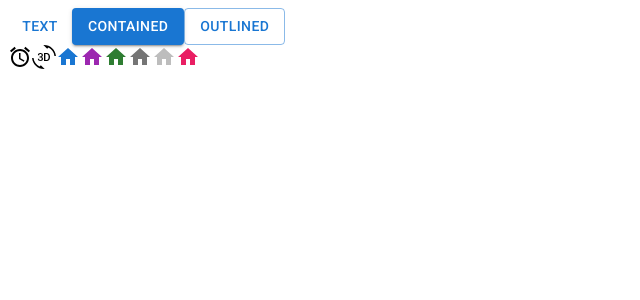
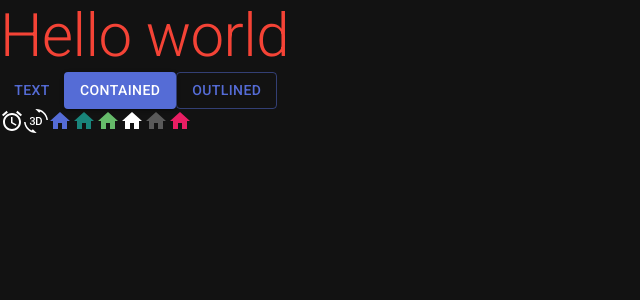
Before and after one commit to Meomonsieur/trello-web, a React (Vite) app: page / in a window 1280 px wide. Shown: the top 300 px of the page, without its empty margins (0-640 px from the left). Built offline with nearby package versions, Linux system fonts and the light colour scheme.

Commit message:
config theme

```diff
--- a/src/App.jsx
+++ b/src/App.jsx
@@ -3,11 +3,13 @@ import AccessAlarmIcon from '@mui/icons-material/AccessAlarm'
 import ThreeDRotation from '@mui/icons-material/ThreeDRotation'
 import HomeIcon from '@mui/icons-material/Home'
 import { pink } from '@mui/material/colors'
+import Typography from '@mui/material/Typography'
 
 
 function App() {
   return (
     <>
+    <Typography variant="h2" color="text.secondary">Hello world </Typography>
     <Button variant="text">Text</Button>
     <Button variant="contained">Contained</Button>
     <Button variant="outlined">Outlined</Button>
--- a/src/index.css
+++ /dev/null
@@ -1,3 +0,0 @@
-:root {
-  font-family: 'Roboto', sans-serif;
-}
--- a/src/main.jsx
+++ b/src/main.jsx
@@ -1,10 +1,15 @@
 import React from 'react'
 import ReactDOM from 'react-dom/client'
 import App from './App.jsx'
-import './index.css'
+import CssBaseline from '@mui/material/CssBaseline'
+import { ThemeProvider } from '@mui/material/styles'
+import theme from './theme'
 
 ReactDOM.createRoot(document.getElementById('root')).render(
   <React.StrictMode>
-    <App />
+    <ThemeProvider theme={theme}>
+      <CssBaseline />
+      <App />
+    </ThemeProvider>
   </React.StrictMode>
 )
--- /dev/null
+++ b/src/theme.js
@@ -0,0 +1,24 @@
+import { createTheme } from '@mui/material/styles'
+import { red } from '@mui/material/colors'
+
+// Create a theme instance.
+const theme = createTheme({
+  cssVariables: true,
+  palette: {
+    mode: 'dark',
+    primary: {
+      main: '#556cd6'
+    },
+    secondary: {
+      main: '#19857b'
+    },
+    error: {
+      main: red.A400
+    },
+    text: {
+      secondary: red[500]
+    },
+  }
+})
+
+export default theme
```
